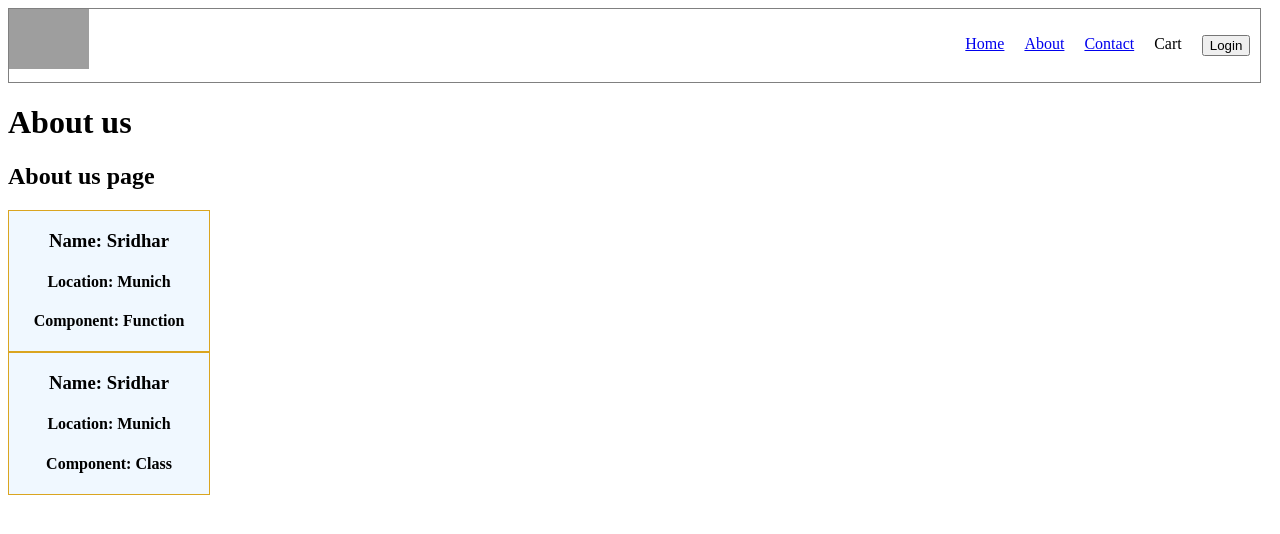
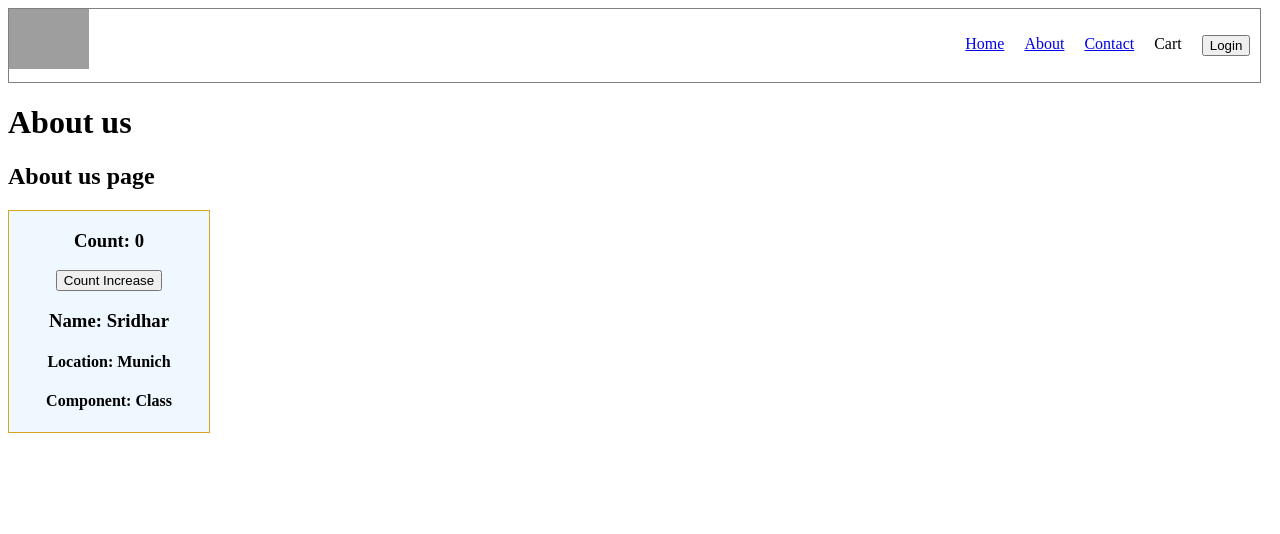
Before and after one commit to kothapallisridhar/namaste-react, a React (Vite) app: page /about in a window 1280 px wide. Shown: the top 534 px of the page. Built offline with nearby package versions, Linux system fonts and the light colour scheme; grey boxes are pictures that could not be loaded.

Commit message:
state in Class Component

```diff
--- a/src/components/About.js
+++ b/src/components/About.js
@@ -6,7 +6,6 @@
     <div>
       <h1>About us</h1>
       <h2>About us page</h2>
-      <User name={"Sridhar"} location={"Munich"} component={"Function"} />
       <UserClass name={"Sridhar"} location={"Munich"} component={"Class"} />
     </div>
   );
--- a/src/components/UserClass.js
+++ b/src/components/UserClass.js
@@ -3,12 +3,26 @@
 class UserClass extends React.Component {
   constructor(props) {
     super(props);
-    console.log(props);
+    this.state = {
+      count: 0,
+    };
   }
+
   render() {
     const { name, location, component } = this.props;
+    const { count } = this.state;
     return (
       <div className="user-card">
+        <h3>Count: {count}</h3>
+        <button
+          onClick={() => {
+            this.setState({
+              count: count + 1,
+            });
+          }}
+        >
+          Count Increase
+        </button>
         <h3>Name: {name}</h3>
         <h4>Location: {location}</h4>
         <h4>Component: {component}</h4>
```
